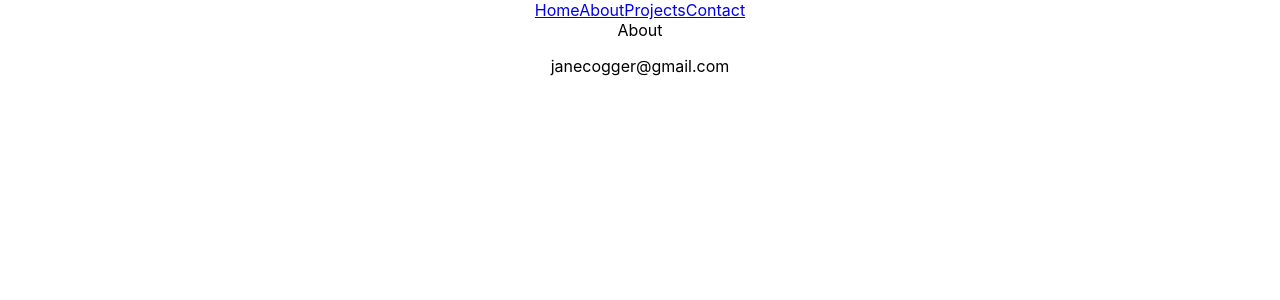
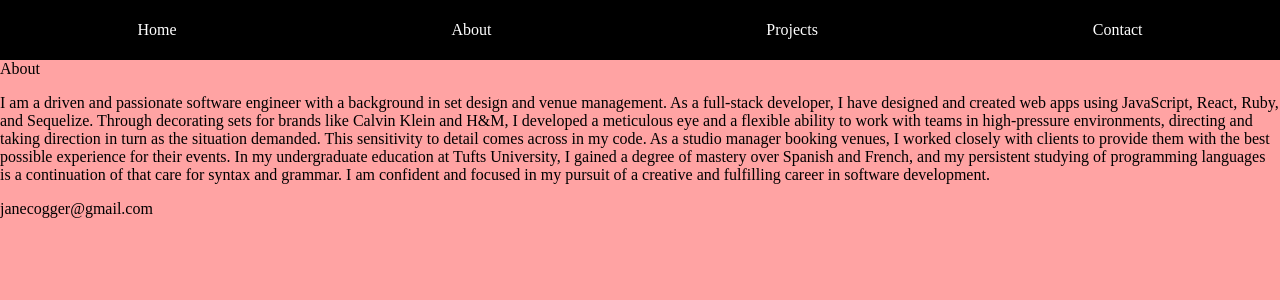
Before and after one commit to janemadonna/portfolio, a React (Create React App) app in the folder client/: page /about in a window 1280 px wide. Shown: the top 300 px of the page. Built offline with nearby package versions, Linux system fonts and the light colour scheme.

Commit message:
started styling

```diff
--- a/client/src/App.css
+++ b/client/src/App.css
@@ -1,38 +1,16 @@
-.App {
-  text-align: center;
+body {
+  font-family: Futura;
+  background-color: #FFA3A3
 }
-
-.App-logo {
-  height: 40vmin;
-  pointer-events: none;
+.nav-bar {
+  display: flex;
+  justify-content: space-around;
+  background-color: black;
+  color: white;
+  height: 60px;
+  align-items: center;
 }
-
-@media (prefers-reduced-motion: no-preference) {
-  .App-logo {
-    animation: App-logo-spin infinite 20s linear;
-  }
+.nav-link {
+  color: white;
+  text-decoration: none;
 }
-
-.App-header {
-  background-color: #282c34;
-  min-height: 100vh;
-  display: flex;
-  flex-direction: column;
-  align-items: center;
-  justify-content: center;
-  font-size: calc(10px + 2vmin);
-  color: white;
-}
-
-.App-link {
-  color: #61dafb;
-}
-
-@keyframes App-logo-spin {
-  from {
-    transform: rotate(0deg);
-  }
-  to {
-    transform: rotate(360deg);
-  }
-}
--- a/client/src/screens/About.jsx
+++ b/client/src/screens/About.jsx
@@ -4,6 +4,7 @@ const About = () => {
     return (
         <div className='about'>
             About
+            <p>I am a driven and passionate software engineer with a background in set design and venue management. As a full-stack developer, I have designed and created web apps using JavaScript, React, Ruby, and Sequelize.  Through decorating sets for brands like Calvin Klein and H&M, I developed a meticulous eye and a flexible ability to work with teams in high-pressure environments, directing and taking direction in turn as the situation demanded. This sensitivity to detail comes across in my code. As a studio manager booking venues, I worked closely with clients to provide them with the best possible experience for their events. In my undergraduate education at Tufts University, I gained a degree of mastery over Spanish and French, and my persistent studying of programming languages is a continuation of that care for syntax and grammar. I am confident and focused in my pursuit of a creative and fulfilling career in software development.</p>
         </div>
     )
 }
--- a/client/src/shared/Nav.jsx
+++ b/client/src/shared/Nav.jsx
@@ -4,10 +4,10 @@ import { NavLink } from 'react-router-dom'
 const Nav = () => {
     return (
         <div className='nav-bar'>
-            <NavLink to='/'>Home</NavLink>
-            <NavLink to='/about'>About</NavLink>
-            <NavLink to='/projects'>Projects</NavLink>
-            <NavLink to='/contact'>Contact</NavLink>
+            <NavLink className='nav-link' to='/'>Home</NavLink>
+            <NavLink className='nav-link' to='/about'>About</NavLink>
+            <NavLink className='nav-link' to='/projects'>Projects</NavLink>
+            <NavLink className='nav-link' to='/contact'>Contact</NavLink>
         </div>
     )
 }
```
